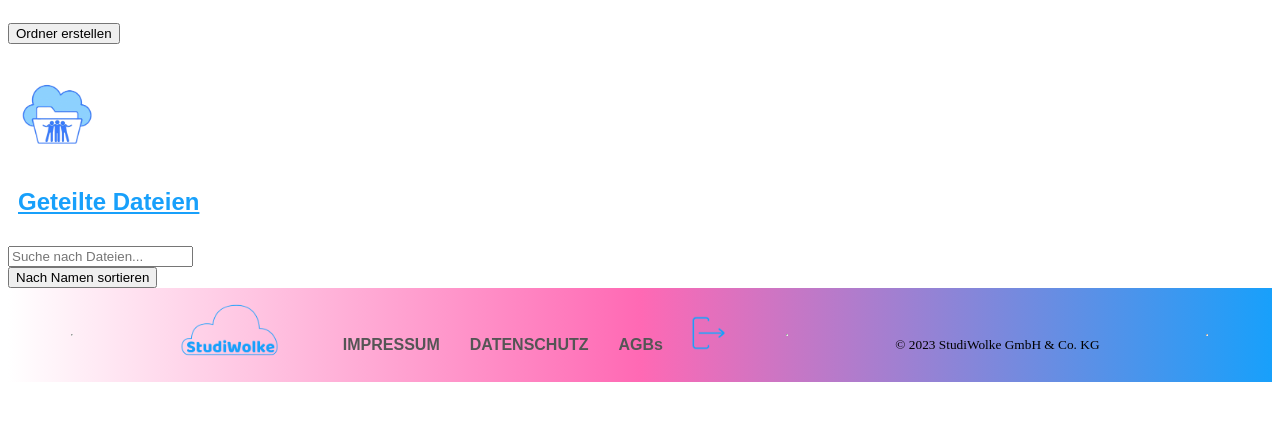
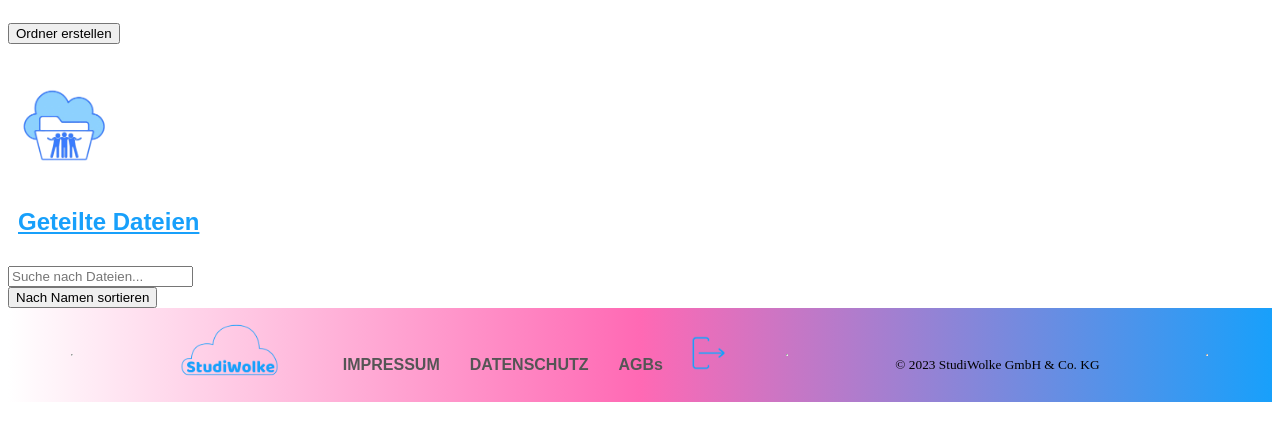
Before and after one commit to liahR/StudiWolke, a PHP site: page /StudiWolke/frontend/public/index.php in a window 1280 px wide. Shown: the part 159-583 px from the top of the page. Run offline with PHP 8.4, Linux system fonts and the light colour scheme; the visitor is signed in with stand-in values (Sample User, id 1); data that the repository does not hold is empty.

Commit message:
Update allgemein.css

```diff
--- a/public_html/StudiWolke/frontend/public/allgemein.css
+++ b/public_html/StudiWolke/frontend/public/allgemein.css
@@ -87,7 +87,7 @@ nav a {
 }
 
 .geteilte_ordner img {
-  height: 110px;
+  height: 130px;
   width: auto;
 }
 .papierkorb {
```
